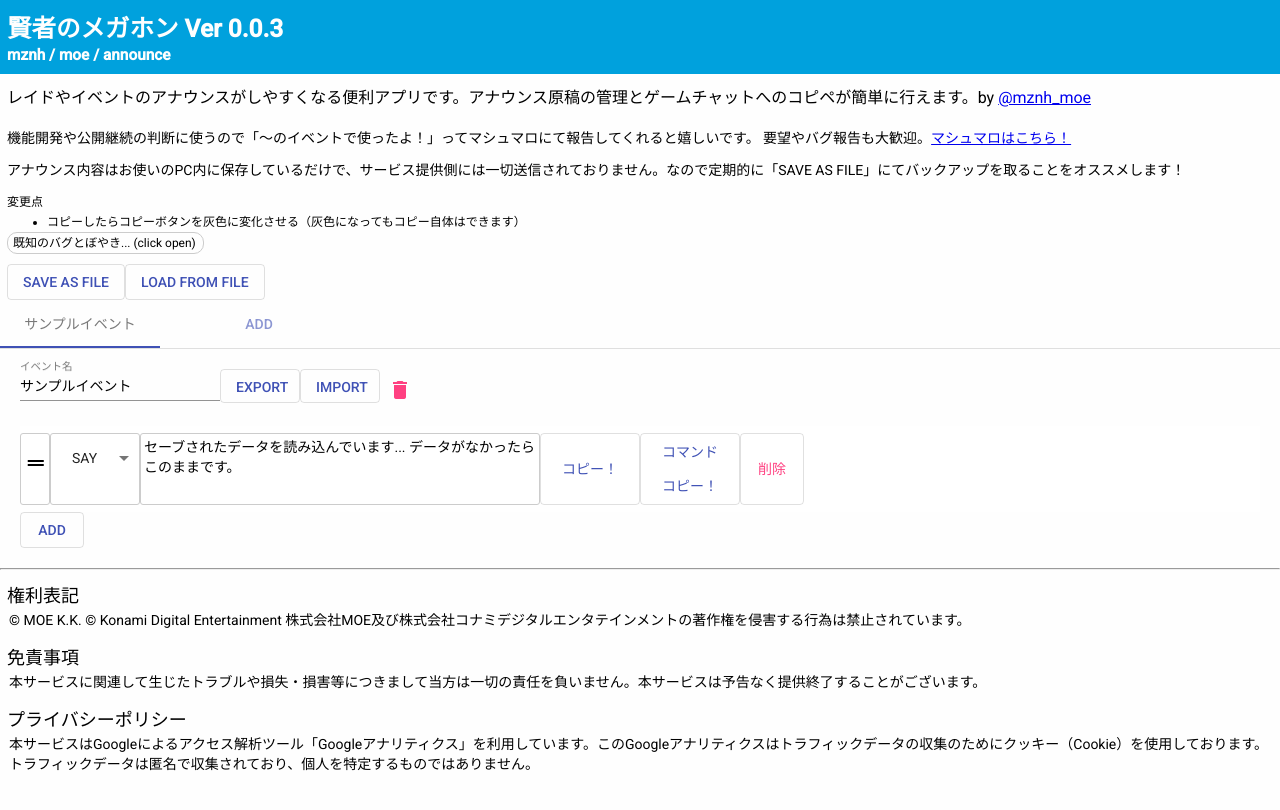
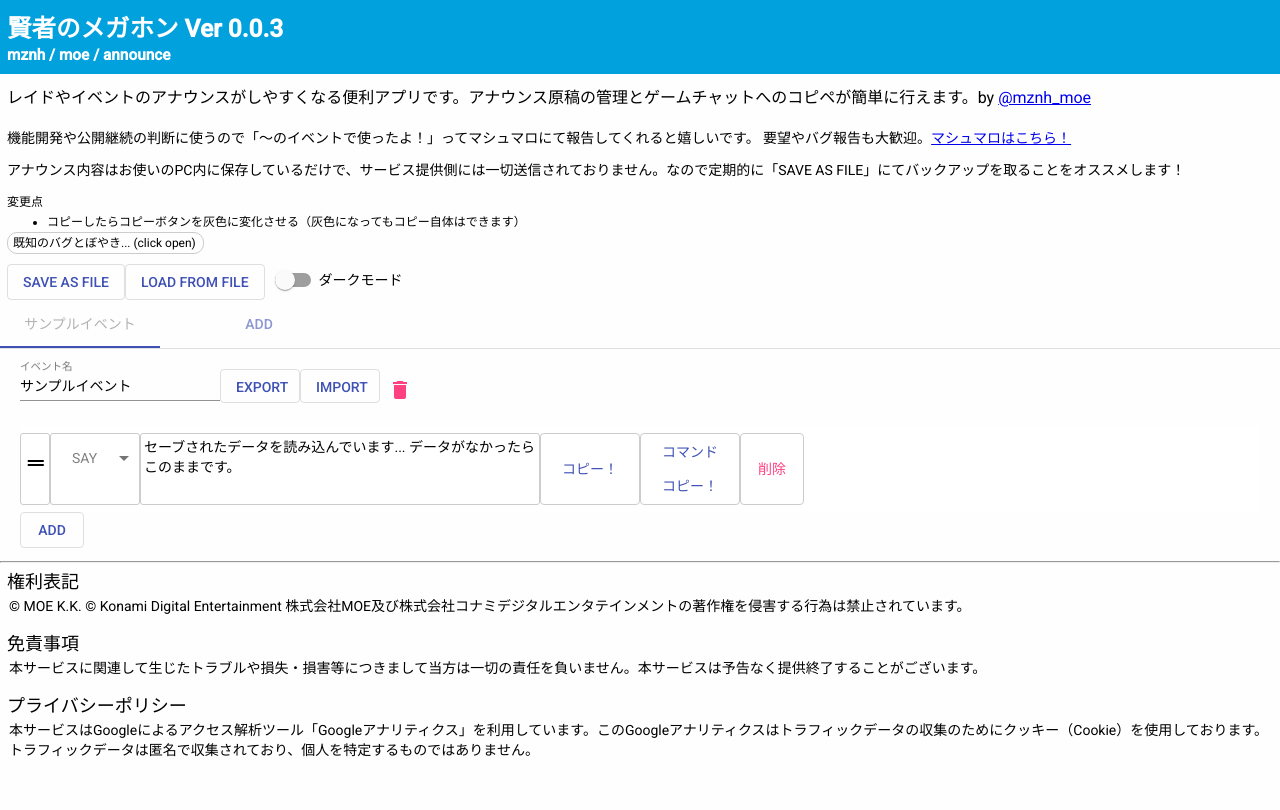
Before and after one commit to mznh/moe-announce-helper, an Angular app: page / in a window 1280 px wide. Shown: the top 810 px of the page. Built offline with nearby package versions, Linux system fonts and the light colour scheme.

Commit message:
ダークモードを追加、それに伴ってセーブデータのconfigの形式を変更

```diff
--- a/src/app/app.module.ts
+++ b/src/app/app.module.ts
@@ -15,6 +15,8 @@ import { MatDialogModule } from '@angular/material/dialog';
 import { MatSelectModule } from '@angular/material/select';
 import { DragDropModule } from '@angular/cdk/drag-drop';
 import { MatDividerModule } from '@angular/material/divider';
+import {MatSlideToggleModule} from '@angular/material/slide-toggle';
+import { FormsModule } from '@angular/forms';
 
 import { MainPageComponent } from './main-page/main-page.component';
 import { MessageComponent } from './message/message.component';
@@ -46,6 +48,8 @@ import { DeleteModalComponent } from './delete-modal/delete-modal.component';
     MatDividerModule,
     ClipboardModule,
     DragDropModule,
+    MatSlideToggleModule,
+    FormsModule,
   ],
   providers: [],
   bootstrap: [AppComponent]
--- a/src/app/controller-service/controller.service.ts
+++ b/src/app/controller-service/controller.service.ts
@@ -1,9 +1,11 @@
 import { Injectable } from '@angular/core';
 import { MatSnackBar } from '@angular/material/snack-bar';
 import {
-  SaveData, EventData, MessageData,
+  SaveData, ConfigData, EventData, MessageData,
   generateMessage, generateEvent,
-  getNewMessageId, getNewEventId} from '../model/message-data';
+  getNewMessageId, getNewEventId,
+  generateDefaultConfig
+} from '../model/message-data';
 
 export const localStorageKey = "Save001";
 
@@ -26,11 +28,32 @@ export class ControllerService {
         ]
       }
     ],
-    config: "",
+    config: generateDefaultConfig(),
   };
 
   constructor(private snackBar:MatSnackBar) { }
 
+  public transformOldConfigData(oldableData:any){
+    // saveData.config がstringのものを全てConfigData型に変更
+    if( oldableData.config === "" ){
+      oldableData.config = generateDefaultConfig();
+    }
+    return oldableData;
+  }
+  //描画の関係でダークモードについてだけ個別で取得
+  public initDarkMode(){
+    this.loadEventFromLocalStrage();
+    return this.saveData.config.isDarkMode;
+  }
+
+  public isDarkMode(){
+    return this.saveData.config.isDarkMode;
+  }
+
+  public setDarkMode(value:boolean){
+    this.saveData.config.isDarkMode = value;
+    this.saveEvent(true);
+  }
 
   public fetchEvent(eventId:number){
     const event = this.saveData.events.find((evt)=>{return evt.id == eventId})
@@ -104,7 +127,8 @@ export class ControllerService {
     if(saveRowStringData === null){
       return;
     }
-    this.saveData = JSON.parse(saveRowStringData)
+
+    this.saveData = this.transformOldConfigData(JSON.parse(saveRowStringData))
     this.toastOpen("アナウンスデータをロードしました。")
   }
 
@@ -120,15 +144,14 @@ export class ControllerService {
             if(isEvent){
               const newEventIndex = getNewEventId(this.saveData)
               const newEventData = JSON.parse(reader.result)
-              console.log("hogehoge")
-              console.log(newEventData)
               newEventData.id = newEventIndex;
               this.saveData.events.push(newEventData)
               localStorage.setItem(localStorageKey,this.generateJsonString())
               this.toastOpen("イベントをファイルからロードしました。")
 
             }else{ //全部インポートの場合
-              this.saveData = JSON.parse(reader.result)
+              const loadRawData = JSON.parse(reader.result)
+              this.saveData = this.transformOldConfigData(loadRawData)
               localStorage.setItem(localStorageKey,this.generateJsonString())
               this.toastOpen("アナウンスデータをファイルからロードしました。")
             }
--- a/src/app/event/event.component.css
+++ b/src/app/event/event.component.css
@@ -24,6 +24,11 @@
   grid-template-columns: 30px 800px;
   background: #FFFFFF;
 }
+.evetn-message-panel-dark {
+  display: grid;
+  grid-template-columns: 30px 800px;
+  background: #222222;
+}
 .event-message-grip{
   position: relative;
   margin: 7px 0px 7px 0px;
--- a/src/app/event/event.component.html
+++ b/src/app/event/event.component.html
@@ -19,11 +19,15 @@
   </div>
   <div class="event-main">
     <div cdkDropList class="event-message-list" (cdkDropListDropped)="drop($event)">
-      <div #messages cdkDrag class="evetn-message-panel" *ngFor="let messageData of inputEventData.messages">
+      <div #messages cdkDrag
+                     [class.evetn-message-panel]="!isDarkMode()"
+                     [class.evetn-message-panel-dark]="isDarkMode()"
+        *ngFor="let messageData of inputEventData.messages">
         <div class="event-message-grip" cdkDragHandle>
           <mat-icon class="event-message-grip-icon">drag_handle</mat-icon>
         </div>
         <app-message
+                    class="unicorn-dark-theme"
           [inputMessageId]="messageData.id"
           [inputMessageType]="messageData.msgType"
           [inputMessageText]="messageData.text"
--- a/src/app/event/event.component.ts
+++ b/src/app/event/event.component.ts
@@ -25,6 +25,10 @@ export class EventComponent implements OnInit {
   }
 
   ngOnInit(): void {
+  }
+
+  isDarkMode(){
+    return this.controllerService.isDarkMode();
   }
 
   renameEvent(){
--- a/src/app/main-page/main-page.component.css
+++ b/src/app/main-page/main-page.component.css
@@ -1,6 +1,19 @@
 
 .main-body {
+  height:100%;
 }
+.main-body-dark {
+  height:100%;
+  background: #222222;
+  color: #EEEEEE;
+}
+
+.link-text {
+}
+.link-text-dark {
+  color: #EEEEEE;
+}
+
 .main-header {
   background: #00A1DD;
   margin: 0px;
@@ -54,8 +67,20 @@
   margin: 0px 7px;
 }
 
+.main-controll-panel-dark {
+  margin: 0px 7px;
+}
+.dark-mode-toggle {
+  margin-left: 10px;
+}
+
 .main-events {
 }
+
+::ng-deep .mat-tab-label {
+  color: #808080;
+}
+
 .add-event-tab {
   margin-left: 0px !important;
 }
@@ -75,11 +100,29 @@
   height: 50px;
 }
 
+.isNormalMode {
+}
+.isDarkMode {
+  background: #222222;
+  color: #EEEEEE;
+}
 
+hr {
+  margin: 0px;
+}
 
 
 /* footer */
 /* component わけたほうがいい*/
+.main-footer {
+  height: 100%;
+
+}
+.main-footer-dark {
+  height: auto;
+  background: #222222;
+  color: #EEEEEE;
+}
 .main-footer-body {
   font-size: 10pt;
 }
--- a/src/app/main-page/main-page.component.html
+++ b/src/app/main-page/main-page.component.html
@@ -1,6 +1,6 @@
 
 
-<div class="main-body">
+<div [class.main-body]="!isDarkMode()" [class.main-body-dark]="isDarkMode()" >
   <div class="main-header">
     <div class="main-header-title">
       <h1>賢者のメガホン Ver 0.0.3</h1>
@@ -9,13 +9,14 @@
       <a href="../../">mznh</a> / <a href="../">moe</a> / announce
     </div>
   </div>
+  <div [class.isNormalMode]="!isDarkMode()" [class.isDarkMode]="isDarkMode()">
     <div class="main-header-description">
       <h3>
-      レイドやイベントのアナウンスがしやすくなる便利アプリです。アナウンス原稿の管理とゲームチャットへのコピペが簡単に行えます。by <a  href="https://twitter.com/mznh_moe">@mznh_moe</a>
+        レイドやイベントのアナウンスがしやすくなる便利アプリです。アナウンス原稿の管理とゲームチャットへのコピペが簡単に行えます。by <a href="https://twitter.com/mznh_moe" [class.link-text]="!isDarkMode()" [class.link-text-dark]="isDarkMode()" >@mznh_moe</a>
       </h3>
       <p>
         機能開発や公開継続の判断に使うので「～のイベントで使ったよ！」ってマシュマロにて報告してくれると嬉しいです。
-      要望やバグ報告も大歓迎。<a href="https://marshmallow-qa.com/mznh_moe">マシュマロはこちら！</a></p>
+        要望やバグ報告も大歓迎。<a href="https://marshmallow-qa.com/mznh_moe" [class.link-text]="!isDarkMode()" [class.link-text-dark]="isDarkMode()">マシュマロはこちら！</a></p>
       <p> アナウンス内容はお使いのPC内に保存しているだけで、サービス提供側には一切送信されておりません。なので定期的に「SAVE AS FILE」にてバックアップを取ることをオススメします！ </p>
       <div class="main-update-list">
         <p>変更点</p>
@@ -54,11 +55,16 @@
       <button mat-stroked-button color="primary" (click)="loadJsonFile()">LOAD FROM FILE</button>
       <input type="file" style="display: none" #fileInput
         accept="*.json" (change)="onChangeFileInput()" />
+        <mat-slide-toggle
+          class="dark-mode-toggle"
+          [(ngModel)]="darkModeInput"
+          (ngModelChange)="changeDarkModeToggle($event)">ダークモード</mat-slide-toggle>
+
     </div>
 
     <div class="main-events">
-    <mat-tab-group animationDuration="0ms">
-      <mat-tab label="{{event.name}}" *ngFor="let event of (saveData.events)">
+      <mat-tab-group animationDuration="0ms" >
+        <mat-tab color="accent" label="{{event.name}}" *ngFor="let event of (saveData.events)">
           <app-event
             #eventElm
             [inputEventData]="event"
@@ -82,7 +88,8 @@
         </mat-tab>
       </mat-tab-group>
     </div>
-  <div class="main-footer">
+  </div>
+  <div [class.main-footer]="!isDarkMode()" [class.main-footer-dark]="isDarkMode()">
     <hr>
     <div class="main-footer-body">
       <div class="main-footer-right">
--- a/src/app/main-page/main-page.component.ts
+++ b/src/app/main-page/main-page.component.ts
@@ -1,4 +1,6 @@
 import { Component, OnInit, AfterViewInit,ViewChild, ViewChildren, QueryList } from '@angular/core';
+import { MatSlideToggleModule } from '@angular/material/slide-toggle';
+import { FormsModule } from '@angular/forms';
 import { Router } from '@angular/router';
 import { ControllerService } from '../controller-service/controller.service';
 import { EventComponent } from "../event/event.component";
@@ -15,6 +17,7 @@ export class MainPageComponent implements OnInit {
 
   public saveData:SaveData;
   bugBoyakiIsOpend:boolean = false;
+  darkModeInput:boolean = false;
 
   constructor(private router:Router,private controllerService:ControllerService) {
     this.bugBoyakiIsOpend = false;
@@ -22,10 +25,21 @@ export class MainPageComponent implements OnInit {
 
   ngOnInit(): void {
     this.updateEvents();
+    //this.darkModeInput = this.controllerService.isDarkMode();
+    this.darkModeInput = this.controllerService.initDarkMode()
   }
   ngAfterViewInit() {
     // ページ開いたときに localstrage からロード
-    setTimeout(()=>{this.loadLocalData()},200);
+    setTimeout(()=>{
+      this.loadLocalData()
+    },200);
+  }
+
+  isDarkMode(){
+    return this.controllerService.isDarkMode();
+  }
+  changeDarkModeToggle(newValue:boolean){
+    this.controllerService.setDarkMode(newValue);
   }
 
 
--- a/src/app/message/message.component.css
+++ b/src/app/message/message.component.css
@@ -12,10 +12,15 @@
 .message-type-form {
   border: 1px solid #CCCCCC;
   border-radius: 3px;
+  color: white !important;
 }
 
 .message-type-form ::ng-deep .mat-form-field-underline {
   display: none;
+}
+
+:host /deep/ .mat-select-value{
+  color: #808080 !important;
 }
 
 .message-type-select {
@@ -23,7 +28,8 @@
   padding: 0px 3px;
   width: 90%;
 }
-
+.message-type-value {
+}
 /* text araa を内包するbody */
 .message-body-text {
   display: grid;
@@ -54,9 +60,11 @@
 
 .message-copy-button{
   margin: 0px 0px 0px 0px ;
+  border: 1px solid #CCCCCC;
 }
 .message-cmd-copy-button{
   margin: 0px 0px 0px 0px ;
+  border: 1px solid #CCCCCC;
 }
 .message-body-kugiri {
   display: grid;
@@ -74,4 +82,5 @@
 /* 全message type 共通の削除ボタン*/
 .message-delete-button{
   margin: 0px 0px 0px 0px ;
+  border: 1px solid #CCCCCC;
 }
--- a/src/app/message/message.component.html
+++ b/src/app/message/message.component.html
@@ -1,5 +1,6 @@
 
 <div class="message">
+
   <mat-form-field appearance="legacy" class="message-type-form" (click)="clickTypeSelectForm()" >
     <mat-select #typeValue class="message-type-select" tabindex="-1"
       [(value)]="inputMessageType" (selectionChange)="typeChange($event.value)" >
--- a/src/app/message/message.component.ts
+++ b/src/app/message/message.component.ts
@@ -1,4 +1,7 @@
-import { Output, EventEmitter, AfterViewInit,ViewChild, Component, OnInit, OnChanges, Input} from '@angular/core';
+import { Output, EventEmitter,
+  AfterViewInit,ViewChild,
+  Component, OnInit, OnChanges,
+  Input, HostBinding} from '@angular/core';
 import { ClipboardModule } from '@angular/cdk/clipboard';
 import { FormBuilder } from '@angular/forms';
 import { Clipboard } from '@angular/cdk/clipboard';
```
Also changed, not shown: src/app/model/message-data.ts (+11 -1 lines), 1 other file (tests, documents, lock files or other folders). Lines whose indentation alone changed are shown as unchanged.
